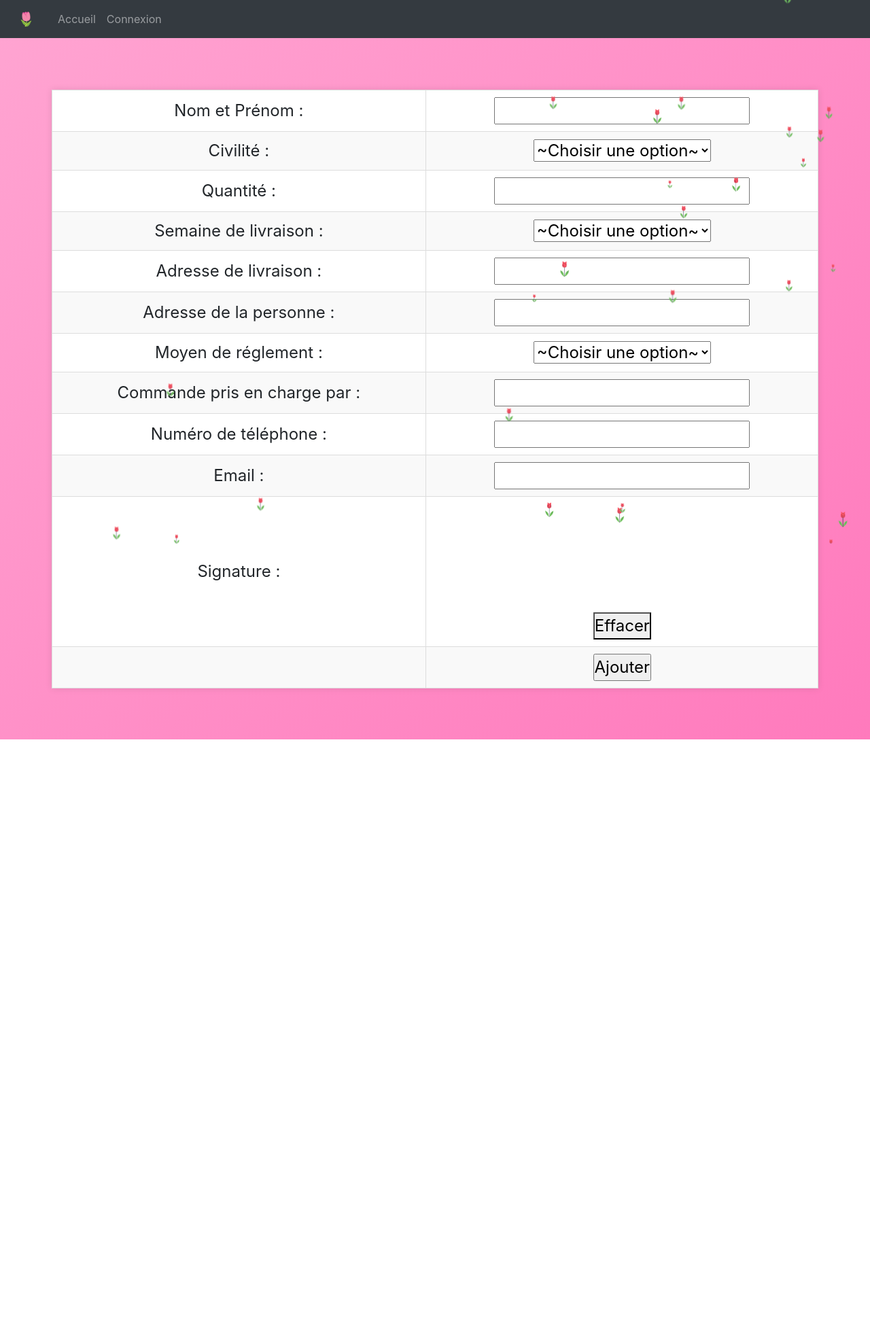
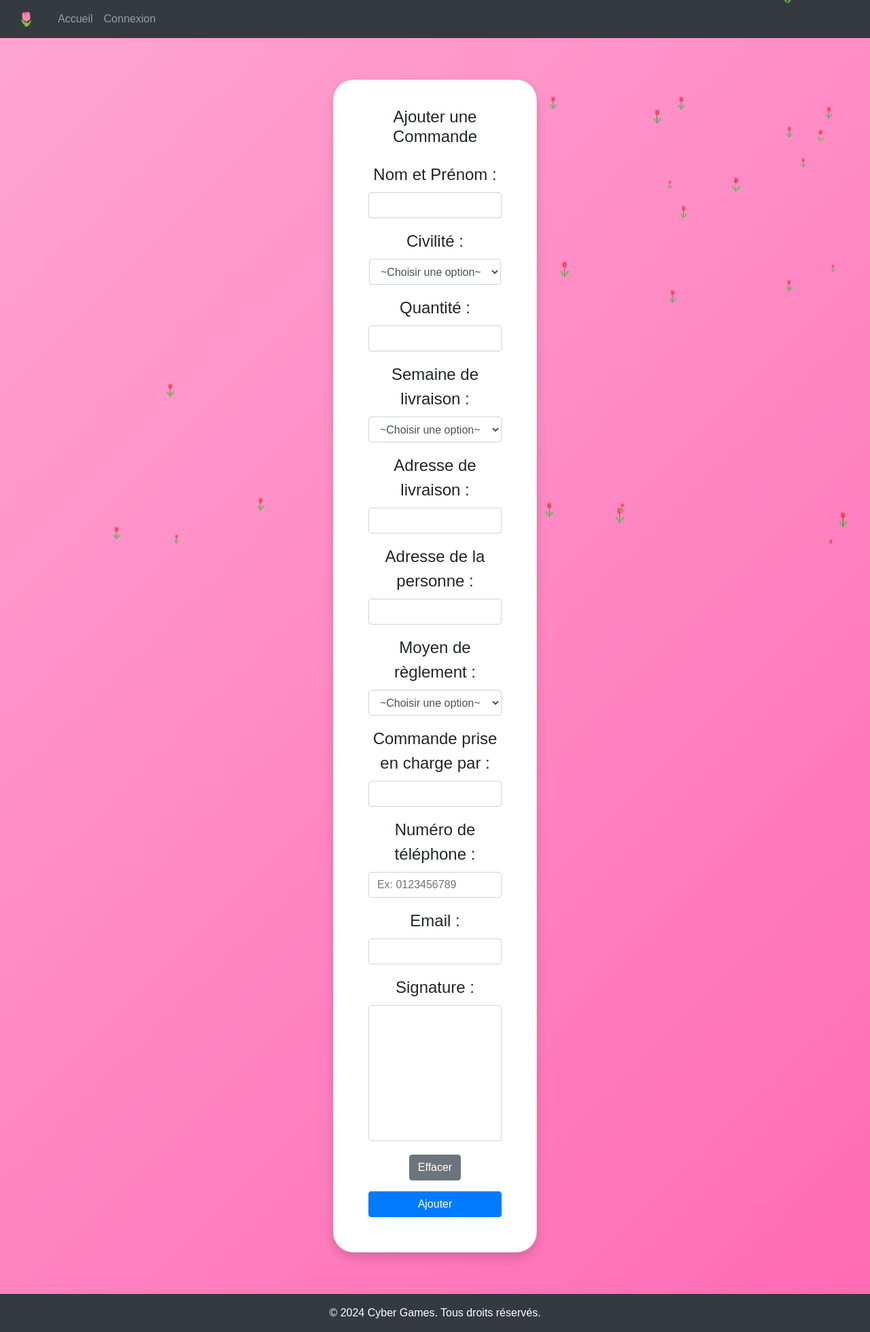
Before and after one commit to baptistechevalier/tulipes, a PHP site: page /addcommande.php in a window 1280 px wide. Shown: the whole page at 68% size. Before the commit the page ends 1088 px from the top, so only its background shows below. Run offline with PHP 8.4, Linux system fonts and the light colour scheme; a map, chart or similar area stays blank.

Commit message:
add commande changer awallah zebi

```diff
--- a/addcommande.php
+++ b/addcommande.php
@@ -4,98 +4,142 @@
 <head>
     <meta charset="UTF-8">
     <meta name="viewport" content="width=device-width, initial-scale=1.0">
-    <title>Document</title>
+    <title>Ajouter une Commande</title>
     <link rel="stylesheet" href="/tulipe/style.css">
+    <!-- Utilisation d'une seule version de Bootstrap pour éviter les conflits -->
     <link rel="stylesheet" href="https://stackpath.bootstrapcdn.com/bootstrap/4.5.2/css/bootstrap.min.css">
-    <link rel="stylesheet" href="https://stackpath.bootstrapcdn.com/bootstrap/4.3.1/css/bootstrap.min.css">
+    <style>
+        /* Style personnalisé pour le canvas de signature */
+        #signaturePad {
+            border: 1px solid #ced4da;
+            border-radius: .25rem;
+            width: 100%;
+            height: 200px;
+            touch-action: none; /* Empêche le défilement lors de la signature sur mobile */
+        }
+
+        /* Ajustement des marges pour les boutons */
+        .btn-clear {
+            margin-top: 10px;
+        }
+    </style>
 </head>
 <body>
     <?php include(__DIR__ . '/partials/header.php'); ?>
     <div class="tulipe-container"></div>
     <script src="script.js"></script>
-    <main>
+    <main class="container my-5">
+        <div class="card shadow">
+            <div class="card-body">
+                <h2 class="card-title text-center mb-4">Ajouter une Commande</h2>
                 <form action="/tulipe/addcommandeaction.php" method="post" name="add">
-		<table width="25%" border="0">
-				<tr>
-					<td>Nom et Prénom : </td>
-					<td><input type="text" name="nom"></td>
-				</tr>
-				<tr>
-					<td>Civilité :</td>
-					<td><select id="civilite" name="civilite">
-						<option value="option">~Choisir une option~</option>
+                    <div class="form-group">
+                        <label for="nom">Nom et Prénom :</label>
+                        <input type="text" class="form-control" id="nom" name="nom" required>
+                    </div>
+
+                    <div class="form-group">
+                        <label for="civilite">Civilité :</label>
+                        <select class="form-control" id="civilite" name="civilite" required>
+                            <option value="">~Choisir une option~</option>
                             <option value="M">M.</option>
                             <option value="Mme">Mme</option>
                             <option value="autre">Autre</option>
-					</select></td>
-				</tr>
-				<tr>
-					<td>Quantité  : </td>
-					<td><input type="int" name="quantite"></td>
-				</tr>
-				<tr>
-					<td>Semaine de livraison :</td>
-					<td><select id="livraison" name="livraison">
-						<option value="option">~Choisir une option~</option>
+                        </select>
+                    </div>
+
+                    <div class="form-group">
+                        <label for="quantite">Quantité :</label>
+                        <input type="number" class="form-control" id="quantite" name="quantite" min="1" required>
+                    </div>
+
+                    <div class="form-group">
+                        <label for="livraison">Semaine de livraison :</label>
+                        <select class="form-control" id="livraison" name="livraison" required>
+                            <option value="">~Choisir une option~</option>
                             <option value="1">1</option>
                             <option value="2">2</option>
                             <option value="3">3</option>
                             <option value="S1 et S2">1 et 2</option>
-						<option value = "S1 et S3">1 et 3</option>
-						<option value = "S2 et S3">2 et 3</option>
-						<option value = "S1, S2, et S3">1 ; 2 et 3</option>
-					</td>
-				</tr>
-				<tr>
-					<td>Adresse de livraison :</td>
-					<td><input type = "text" name = "adresse_liv"></td>
-				</tr>
-				<tr>
-					<td>Adresse de la personne :</td>
-					<td><input type = "text" name = "adresse_pers"></td>
-				</tr>
-                <tr>
-                    <td>Moyen de réglement :</td>
-                    <td><select id="reglement" name="reglement">
-						<option value="option">~Choisir une option~</option>
+                            <option value="S1 et S3">1 et 3</option>
+                            <option value="S2 et S3">2 et 3</option>
+                            <option value="S1, S2, et S3">1, 2 et 3</option>
+                        </select>
+                    </div>
+
+                    <div class="form-group">
+                        <label for="adresse_liv">Adresse de livraison :</label>
+                        <input type="text" class="form-control" id="adresse_liv" name="adresse_liv" required>
+                    </div>
+
+                    <div class="form-group">
+                        <label for="adresse_pers">Adresse de la personne :</label>
+                        <input type="text" class="form-control" id="adresse_pers" name="adresse_pers" required>
+                    </div>
+
+                    <div class="form-group">
+                        <label for="reglement">Moyen de règlement :</label>
+                        <select class="form-control" id="reglement" name="reglement" required>
+                            <option value="">~Choisir une option~</option>
                             <option value="cheque">Chèque</option>
-						<option value="espèce">Espèce</option>
+                            <option value="especes">Espèces</option>
                         </select>
-					</td>
-                </tr>
-				<tr>
-					<td>Commande pris en charge par :</td>
-					<td><input type="text" name="vendupar"></td>
-				</tr>
-				<tr>
-					<td>Numéro de téléphone :</td>
-					<td><input type="text" name="num"></td>
-				</tr>
-				<tr>
-					<td>Email :</td>
-					<td><input type="mail" name="mail"></td>
-				</tr>
-				<tr>
-					<td>Signature :</td>
-					<td>
+                    </div>
+
+                    <div class="form-group">
+                        <label for="vendupar">Commande prise en charge par :</label>
+                        <input type="text" class="form-control" id="vendupar" name="vendupar" required>
+                    </div>
+
+                    <div class="form-group">
+                        <label for="num">Numéro de téléphone :</label>
+                        <input type="tel" class="form-control" id="num" name="num" pattern="[0-9]{10}" placeholder="Ex: 0123456789" required>
+                    </div>
+
+                    <div class="form-group">
+                        <label for="mail">Email :</label>
+                        <input type="email" class="form-control" id="mail" name="mail" required>
+                    </div>
+
+                    <div class="form-group">
+                        <label for="signaturePad">Signature :</label>
                         <canvas id="signaturePad"></canvas>
-						<br>
-						<button type="button" onclick="clearSignature()">Effacer</button>
+                        <button type="button" class="btn btn-secondary btn-clear" onclick="clearSignature()">Effacer</button>
                         <input type="hidden" name="signature" id="signatureInput">
-					</td>
-				</tr>
-				<tr>
-					<td></td>
-					<td><input type="submit" name="submit" value="Ajouter"></td>
-				</tr>
-			</table>
+                    </div>
+
+                    <button type="submit" class="btn btn-primary btn-block">Ajouter</button>
                 </form>
+            </div>
+        </div>
     </main>
+    <?php include('./partials/footer.php') ?>
+
+    <!-- Inclusion de jQuery et Bootstrap JS pour le bon fonctionnement des composants Bootstrap -->
+    <script src="https://code.jquery.com/jquery-3.5.1.slim.min.js" integrity="sha384-DfXD5zBBpXk8qv3eBGTR+2SJo1OtqU3/B3+zoEux/fdHZSWuTpp17MgfiCcOtBJN" crossorigin="anonymous"></script>
+    <script src="https://cdn.jsdelivr.net/npm/bootstrap@4.5.2/dist/js/bootstrap.bundle.min.js"></script>
+
     <script>
         const canvas = document.getElementById('signaturePad');
         const ctx = canvas.getContext('2d');
         let isDrawing = false;
 
+        // Redimensionner le canvas pour qu'il soit responsive
+        function resizeCanvas() {
+            const ratio = Math.max(window.devicePixelRatio || 1, 1);
+            canvas.width = canvas.offsetWidth * ratio;
+            canvas.height = canvas.offsetHeight * ratio;
+            ctx.scale(ratio, ratio);
+            ctx.lineWidth = 2;
+            ctx.lineCap = 'round';
+        }
+
+        window.addEventListener('resize', resizeCanvas);
+        resizeCanvas();
+
+        canvas.addEventListener('touchstart', startDrawingTouch, {passive: false});
+        canvas.addEventListener('touchmove', drawTouch, {passive: false});
+        canvas.addEventListener('touchend', stopDrawing, {passive: false});
         canvas.addEventListener('mousedown', startDrawing);
         canvas.addEventListener('mousemove', draw);
         canvas.addEventListener('mouseup', stopDrawing);
@@ -107,10 +151,36 @@
             ctx.moveTo(e.offsetX, e.offsetY);
         }
 
+        function startDrawingTouch(e) {
+            e.preventDefault();
+            if (e.touches.length > 0) {
+                const rect = canvas.getBoundingClientRect();
+                const touch = e.touches[0];
+                const x = touch.clientX - rect.left;
+                const y = touch.clientY - rect.top;
+                isDrawing = true;
+                ctx.beginPath();
+                ctx.moveTo(x, y);
+            }
+        }
+
         function draw(e) {
             if (!isDrawing) return;
             ctx.lineTo(e.offsetX, e.offsetY);
             ctx.stroke();
+        }
+
+        function drawTouch(e) {
+            e.preventDefault();
+            if (!isDrawing) return;
+            if (e.touches.length > 0) {
+                const rect = canvas.getBoundingClientRect();
+                const touch = e.touches[0];
+                const x = touch.clientX - rect.left;
+                const y = touch.clientY - rect.top;
+                ctx.lineTo(x, y);
+                ctx.stroke();
+            }
         }
 
         function stopDrawing() {
```
Lines whose indentation alone changed are shown as unchanged.
